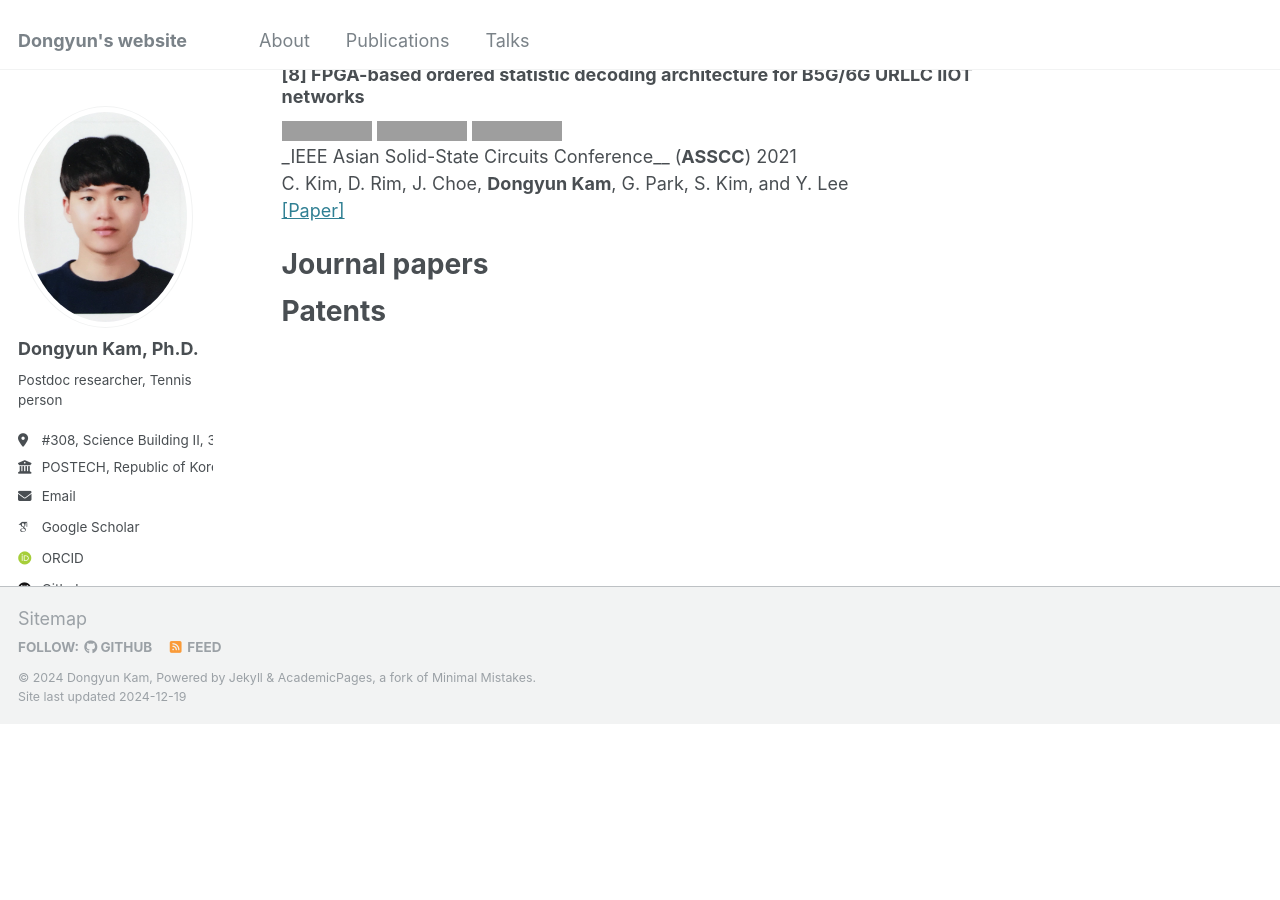
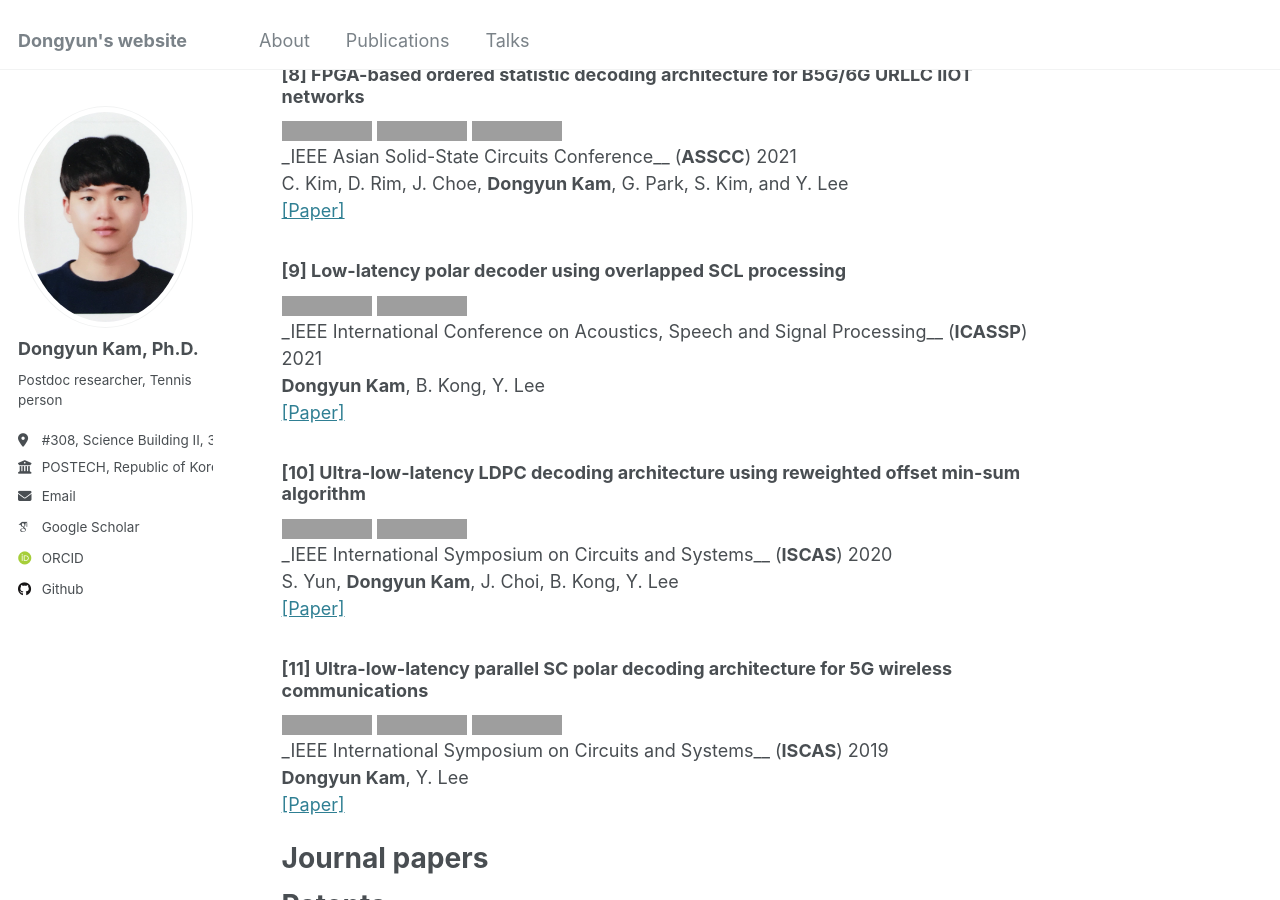
Before and after one commit to Dongyunkam/dongyunkam.github.io, a Jekyll site: the page built from _pages/publications.md, in a window 1280 px wide and 900 px high, scrolled down 1581 px. Built offline with Jekyll 4.4.1, drawn with Linux system fonts in a browser that asks for light colours; some web fonts are replaced; before the commit the page ends 2305 px from its top, so only the background shows below that; grey boxes are pictures that could not be loaded.

Commit message:
Update publications.md

```diff
--- a/_pages/publications.md
+++ b/_pages/publications.md
@@ -58,6 +58,25 @@ _IEEE Asian Solid-State Circuits Conference__ (**ASSCC**) 2021
 C. Kim, D. Rim, J. Choe, **Dongyun Kam**, G. Park, S. Kim, and Y. Lee
 [[Paper]](https://doi.org/10.1109/A-SSCC53895.2021.9634714)
 
+### [9] Low-latency polar decoder using overlapped SCL processing
+<img alt="" src="https://img.shields.io/badge/Communication-008FC7"/> <img alt="" src="https://img.shields.io/badge/Architecture-68BC71"/>
+_IEEE International Conference on Acoustics, Speech and Signal Processing__ (**ICASSP**) 2021
+**Dongyun Kam**, B. Kong, Y. Lee
+[[Paper]](https://doi.org/10.1109/A-SSCC53895.2021.9634714)
+
+### [10] Ultra-low-latency LDPC decoding architecture using reweighted offset min-sum algorithm
+<img alt="" src="https://img.shields.io/badge/Communication-008FC7"/> <img alt="" src="https://img.shields.io/badge/Architecture-68BC71"/>
+_IEEE International Symposium on Circuits and Systems__ (**ISCAS**) 2020
+ S. Yun, **Dongyun Kam**, J. Choi, B. Kong, Y. Lee
+[[Paper]](https://doi.org/10.1109/A-SSCC53895.2021.9634714)
+
+### [11] Ultra-low-latency parallel SC polar decoding architecture for 5G wireless communications
+<img alt="" src="https://img.shields.io/badge/Communication-008FC7"/> <img alt="" src="https://img.shields.io/badge/Architecture-68BC71"/> <img alt="" src="https://img.shields.io/badge/ASIC-FF9E0F"/>
+_IEEE International Symposium on Circuits and Systems__ (**ISCAS**) 2019
+**Dongyun Kam**, Y. Lee
+[[Paper]](https://doi.org/10.1109/A-SSCC53895.2021.9634714)
+
+
 Journal papers
 ======
 
```
